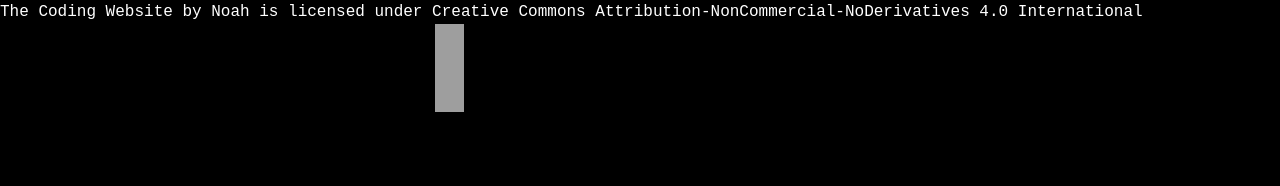
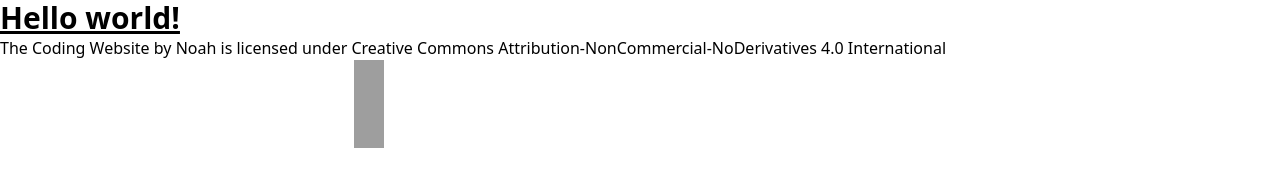
Before and after one commit to noah-dev-codes/TheCodingWebsite, a website: page index.html in a window 1280 px wide. Drawn offline with nearby package versions, Linux system fonts and the light colour scheme; files that its build step writes are made by us from their sources; grey boxes are pictures that could not be loaded.

Commit message:
Update index.html

```diff
--- a/index.html
+++ b/index.html
@@ -10,19 +10,10 @@
   <title>The Coding Website</title>
   <link href="/src/styles.css" rel="stylesheet">
 </head>
-<style>
-body {
-  background-color: #000000;
-  color: #ffffff;
-  font-family: 'Courier New', Courier, monospace;
-  margin: 0;
-  padding: 0;
-}
-h1 {
-  color: #00ff00;
-  text-align: center;
-  margin-top: 20px;
-}
-</style>
-
+<body>
+  <h1 class="text-3xl font-bold underline">
+    Hello world!
+  </h1>
+</body>
+</html>
 <p xmlns:cc="http://creativecommons.org/ns#" xmlns:dct="http://purl.org/dc/terms/"><a property="dct:title" rel="cc:attributionURL" href="http://the-coding-website.vercel.app">The Coding Website</a> by <a rel="cc:attributionURL dct:creator" property="cc:attributionName" href="https://noah.quantumdev.cc/">Noah</a> is licensed under <a href="https://creativecommons.org/licenses/by-nc-nd/4.0/?ref=chooser-v1" target="_blank" rel="license noopener noreferrer" style="display:inline-block;">Creative Commons Attribution-NonCommercial-NoDerivatives 4.0 International<img style="height:22px!important;margin-left:3px;vertical-align:text-bottom;" src="https://mirrors.creativecommons.org/presskit/icons/cc.svg?ref=chooser-v1" alt=""><img style="height:22px!important;margin-left:3px;vertical-align:text-bottom;" src="https://mirrors.creativecommons.org/presskit/icons/by.svg?ref=chooser-v1" alt=""><img style="height:22px!important;margin-left:3px;vertical-align:text-bottom;" src="https://mirrors.creativecommons.org/presskit/icons/nc.svg?ref=chooser-v1" alt=""><img style="height:22px!important;margin-left:3px;vertical-align:text-bottom;" src="https://mirrors.creativecommons.org/presskit/icons/nd.svg?ref=chooser-v1" alt=""></a></p>
```
